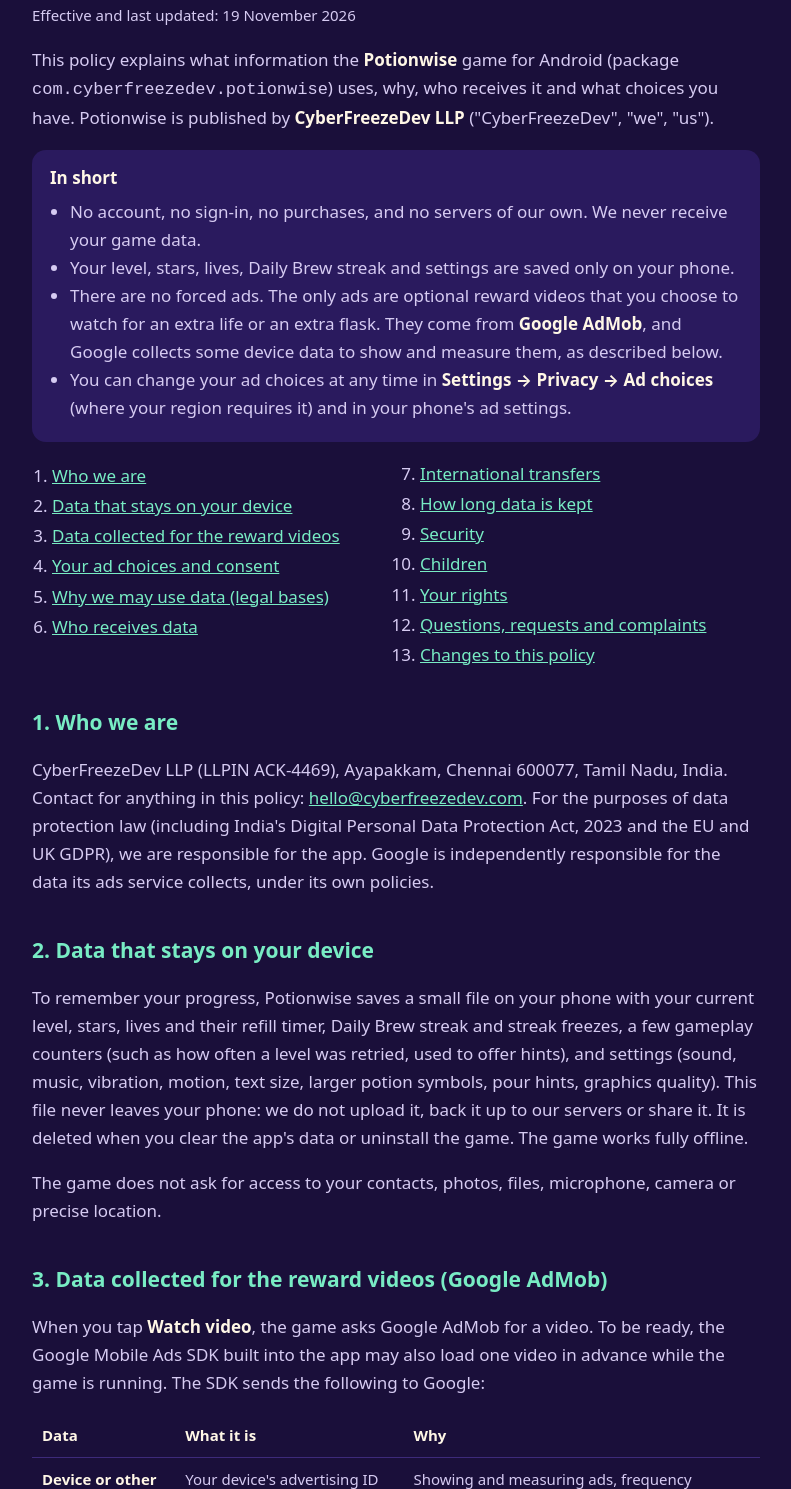
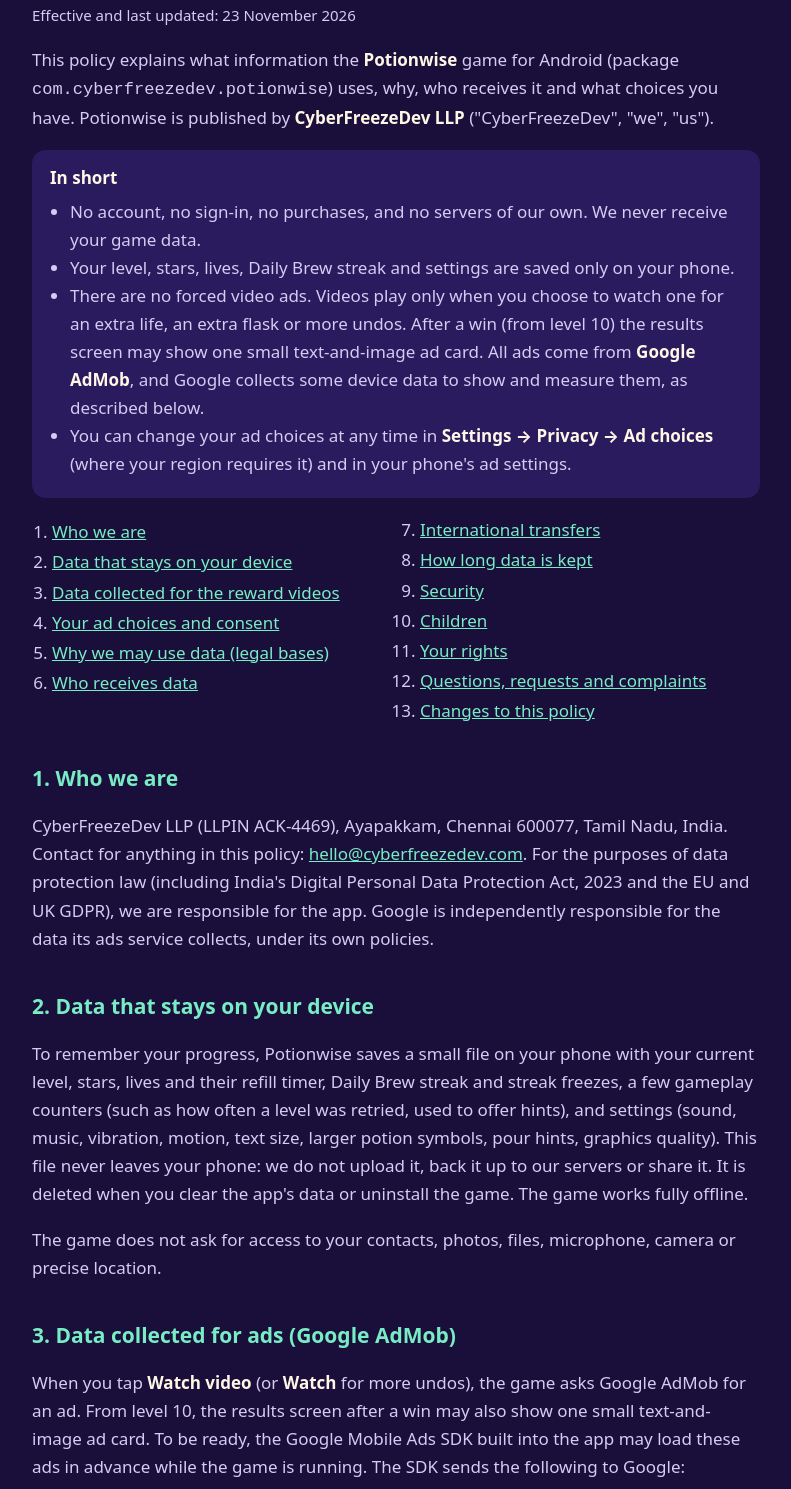
Before and after one commit to CyberFreezeDev-ORG/potionwise-site, a plain HTML site: page privacy-policy.html in a window 1280 px wide. Shown: the part 71-1560 px from the top of the page, without its empty margins (244-1035 px from the left). Drawn offline with Linux system fonts and the light colour scheme.

Commit message:
Privacy policy: undo ads and the win ad card; no forced video ads (23 Nov 2026)
Co-Authored-By: Claude Opus 5.5 <noreply@anthropic.com>
Claude-Session: https://claude.ai/code/session_01TRypA8ir9LD4nVDTpo9nPV

```diff
--- a/privacy-policy.html
+++ b/privacy-policy.html
@@ -4,7 +4,7 @@
 <meta charset="utf-8">
 <meta name="viewport" content="width=device-width, initial-scale=1">
 <title>Potionwise Privacy Policy</title>
-<meta name="description" content="How the Potionwise game by CyberFreezeDev handles your data: game progress stays on your phone; optional reward videos come from Google AdMob.">
+<meta name="description" content="How the Potionwise game by CyberFreezeDev handles your data: game progress stays on your phone; its ads come from Google AdMob.">
 <style>
   :root { --bg: #1a0f3a; --panel: #2a1a5e; --text: #fff7e6; --mid: #d6cbf2; --mint: #78ecc4; --line: #3d2a7a; }
   * { box-sizing: border-box; }
@@ -31,7 +31,7 @@
 <body>
 <main>
 <h1>Potionwise Privacy Policy</h1>
-<p class="date">Effective and last updated: 19 November 2026</p>
+<p class="date">Effective and last updated: 23 November 2026</p>
 
 <p>This policy explains what information the <strong>Potionwise</strong> game for Android
 (package <code>com.cyberfreezedev.potionwise</code>) uses, why, who receives it and what choices
@@ -43,8 +43,9 @@ you have. Potionwise is published by <strong>CyberFreezeDev LLP</strong> ("Cyber
 <ul>
   <li>No account, no sign-in, no purchases, and no servers of our own. We never receive your game data.</li>
   <li>Your level, stars, lives, Daily Brew streak and settings are saved only on your phone.</li>
-  <li>There are no forced ads. The only ads are optional reward videos that you choose to watch for
-    an extra life or an extra flask. They come from <strong>Google AdMob</strong>, and Google
+  <li>There are no forced video ads. Videos play only when you choose to watch one for an extra
+    life, an extra flask or more undos. After a win (from level 10) the results screen may show
+    one small text-and-image ad card. All ads come from <strong>Google AdMob</strong>, and Google
     collects some device data to show and measure them, as described below.</li>
   <li>You can change your ad choices at any time in <strong>Settings &rarr; Privacy &rarr; Ad choices</strong>
     (where your region requires it) and in your phone's ad settings.</li>
@@ -86,10 +87,11 @@ uninstall the game. The game works fully offline.</p>
 <p>The game does not ask for access to your contacts, photos, files, microphone, camera or
 precise location.</p>
 
-<h2 id="ads">3. Data collected for the reward videos (Google AdMob)</h2>
-<p>When you tap <strong>Watch video</strong>, the game asks Google AdMob for a video. To be ready,
-the Google Mobile Ads SDK built into the app may also load one video in advance while the game is
-running. The SDK sends the following to Google:</p>
+<h2 id="ads">3. Data collected for ads (Google AdMob)</h2>
+<p>When you tap <strong>Watch video</strong> (or <strong>Watch</strong> for more undos), the game asks
+Google AdMob for an ad. From level 10, the results screen after a win may also show one small
+text-and-image ad card. To be ready, the Google Mobile Ads SDK built into the app may load these
+ads in advance while the game is running. The SDK sends the following to Google:</p>
 <div class="table">
 <table>
   <thead><tr><th>Data</th><th>What it is</th><th>Why</th></tr></thead>
```
Also changed, not shown: index.html (+2 -2 lines).
